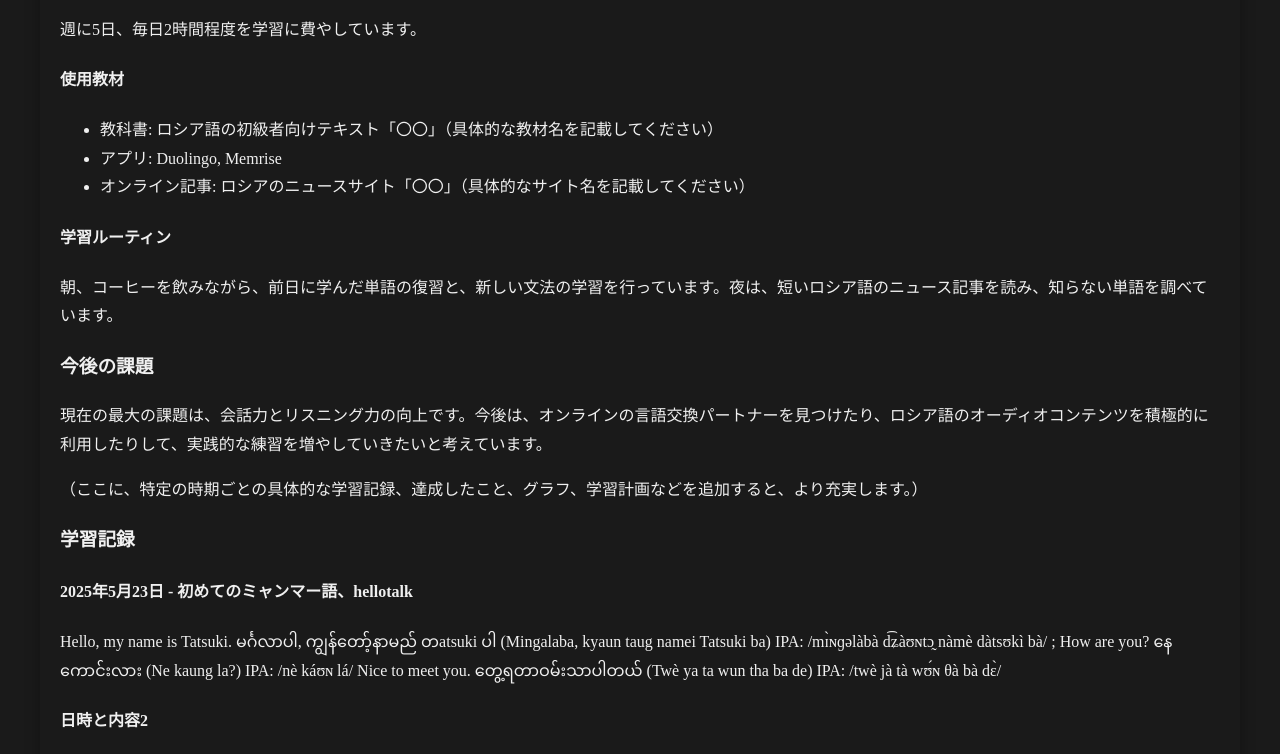
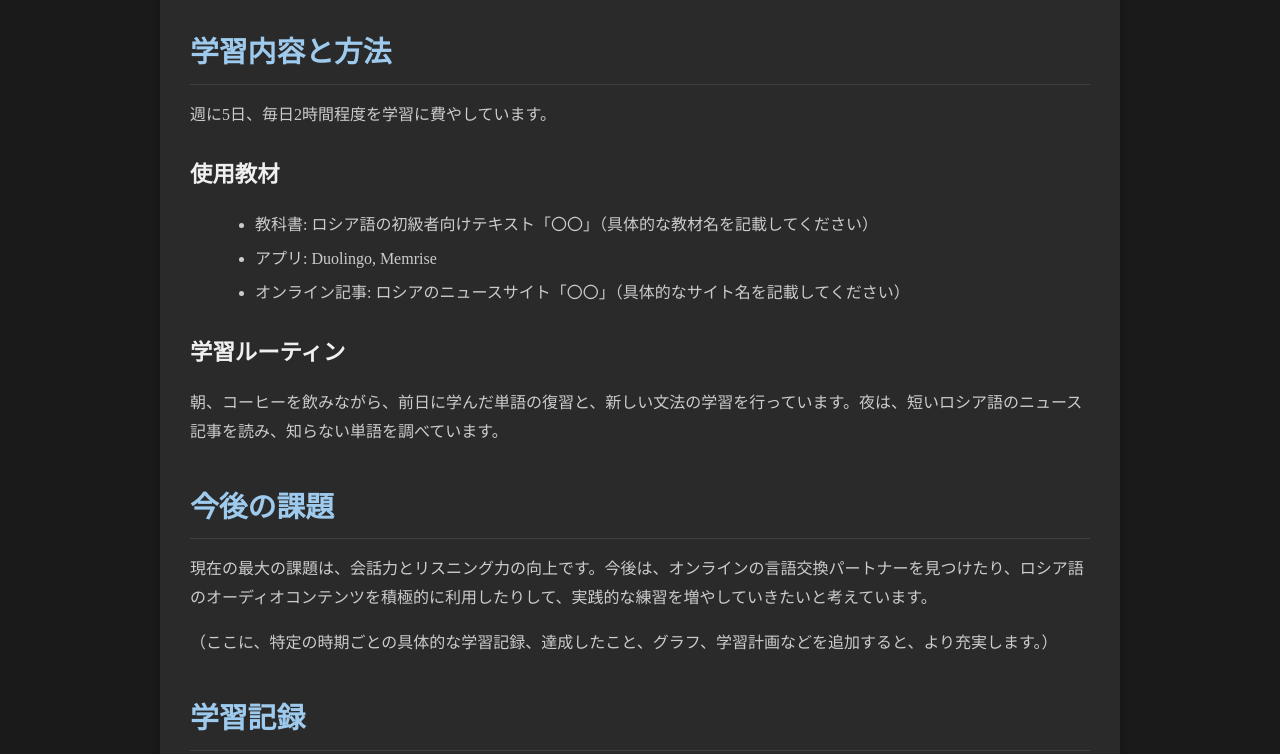
Before and after one commit to tatsuki32/my-personal-website, a plain HTML site: page language-logs/myanmar.html in a window 1280 px wide. Shown: the part 797-1551 px from the top of the page. Drawn offline with nearby package versions, Linux system fonts and the light colour scheme; a web font is replaced by a local one.

Commit message:
モバイル対応

```diff
--- a/style.css
+++ b/style.css
@@ -160,7 +160,7 @@ main {
 }
 
 /* キービジュアル (全画面) - 顔写真なし、テキストのみ */
-.hero-full-screen-text-only { /* クラス名を変更 */
+.hero-full-screen-text-only {
     position: relative;
     width: 100%;
     height: 100vh; /* 画面いっぱいの高さ */
@@ -170,9 +170,9 @@ main {
     align-items: center;
     text-align: center;
     color: #f0f0f0;
-    overflow: hidden; /* 子要素がはみ出さないように */
-    padding: 80px 20px 40px; /* ヘッダーの高さ分と下部の余白 */
-    box-sizing: border-box; /* パディングを含めて幅を計算 */
+    overflow: hidden;
+    padding: 80px 20px 40px;
+    box-sizing: border-box;
 }
 
 .hero-overlay {
@@ -182,7 +182,7 @@ main {
     width: 100%;
     height: 100%;
     background: rgba(0, 0, 0, 0.6); /* 暗いオーバーレイ */
-    backdrop-filter: blur(2px); /* 少しぼかす */
+    backdrop-filter: blur(2px);
     z-index: 1;
 }
 
@@ -517,7 +517,7 @@ footer {
 }
 
 
-/* その他ページ共通の要素（h2など） */
+/* その他のページ共通の要素（h2など） */
 main h2 {
     font-family: 'Noto Serif JP', serif;
     font-size: 2.5rem;
@@ -735,34 +735,23 @@ main h2 {
     gap: 20px; /* アイテム間の余白 */
 }
 
-/* --- 語学記録ページ（language-log.html）専用スタイル --- */
-/* ... (このセクションの他のスタイルはそのまま) ... */
-
 .language-grid li {
     background-color: #1a1a1a;
     border: 1px solid #4a4a4a;
     border-radius: 8px;
     overflow: hidden;
     box-shadow: 0 2px 5px rgba(0,0,0,0.2);
-    /* ホバー時のアニメーションの滑らかさを高めるため、backgroundもtransitionに追加 */
     transition: transform 0.3s ease, box-shadow 0.3s ease, background-color 0.3s ease, background-image 0.5s ease;
-
-    /* レインボーアニメーションの準備 */
-    background-size: 200% 200%; /* グラデーションのサイズを大きく設定 */
-    position: relative; /* 子要素の配置基準 */
-    z-index: 1; /* グラデーションが他の要素の上に表示されないように */
 }
 
 .language-grid li:hover {
     transform: translateY(-5px);
     box-shadow: 0 5px 15px rgba(0,0,0,0.4);
-    /* ここが変更点！ レインボーグラデーションの背景色とアニメーション */
     background-image: linear-gradient(120deg, #f093fb 0%, #f5576c 25%, #ffb62f 50%, #d8eb34 75%, #00c6fb 100%); /* レインボーグラデーション */
-    background-position: center center; /* 初期位置 */
+    background-position: center center;
     animation: rainbow-bg 2s ease-in-out infinite; /* アニメーション適用 */
 }
 
-/* レインボーアニメーションの定義 */
 @keyframes rainbow-bg {
     0% {
         background-position: 0% 50%;
@@ -774,8 +763,6 @@ main h2 {
         background-position: 0% 50%;
     }
 }
-
-/* ... (このセクションの他のスタイルはそのまま) ... */
 
 .lang-item {
     display: flex; /* Flexboxを使って縦並び */
@@ -849,16 +836,101 @@ main h2 {
         font-size: 0.85rem;
     }
 }
-/* 言語アイテムのスタイル（文字色の調整） */
-.lang-item .lang-jp,
-.lang-item .lang-native,
-.lang-item .lang-details {
-    transition: color 0.3s ease; /* ホバー時の文字色変化を滑らかに */
+/* --- 各言語学習記録詳細ページ（language-log-detail-section）専用スタイル --- */
+.language-log-detail-section {
+    max-width: 960px;
+    margin: 20px auto;
+    padding: 30px;
+    background-color: #2a2a2a; /* 背景色 */
+    box-shadow: 0 0 10px rgba(0,0,0,0.3);
+    border-radius: 8px;
+    color: #f0f0f0;
+    line-height: 1.8;
 }
 
-.language-grid li:hover .lang-item .lang-jp,
-.language-grid li:hover .lang-item .lang-native,
-.language-grid li:hover .lang-item .lang-details {
-    color: #fff; /* ホバー時に文字色を白に統一（グラデーションに埋もれないよう） */
-    text-shadow: 0 0 5px rgba(0,0,0,0.5); /* 文字に軽い影をつけて読みやすく */
+.language-log-detail-section h2 {
+    font-family: 'Noto Serif JP', serif;
+    font-size: 2.5rem;
+    text-align: center;
+    margin-bottom: 30px;
+    color: #9ecaed;
+    border-bottom: 1px solid rgba(158, 202, 237, 0.3);
+    padding-bottom: 15px;
 }
+
+.language-log-detail-section h3 {
+    font-family: 'Noto Serif JP', serif;
+    font-size: 1.8rem;
+    color: #9ecaed;
+    margin-top: 35px;
+    margin-bottom: 15px;
+    border-bottom: 1px solid rgba(255,255,255,0.1);
+    padding-bottom: 5px;
+}
+
+.language-log-detail-section h4 {
+    font-family: 'Noto Serif JP', serif;
+    font-size: 1.4rem;
+    color: #f0f0f0;
+    margin-top: 25px;
+    margin-bottom: 10px;
+}
+
+.language-log-detail-section p {
+    margin-bottom: 1em;
+    color: #ccc;
+}
+
+.language-log-detail-section ul {
+    list-style: disc; /* リストのマーク */
+    margin-left: 25px;
+    margin-bottom: 1em;
+    color: #ccc;
+}
+
+.language-log-detail-section ul li {
+    margin-bottom: 5px;
+}
+
+/* 学習記録の個別エントリのスタイル */
+.log-entries {
+    margin-top: 40px;
+    border-top: 1px solid rgba(255,255,255,0.1);
+    padding-top: 30px;
+}
+
+.log-entry {
+    background-color: #1a1a1a;
+    border: 1px solid #4a4a4a;
+    border-radius: 8px;
+    padding: 20px;
+    margin-bottom: 20px;
+    box-shadow: 0 2px 5px rgba(0,0,0,0.2);
+}
+
+.log-entry h4 {
+    color: #9ecaed;
+    font-size: 1.3rem;
+    margin-top: 0;
+    margin-bottom: 10px;
+    border-bottom: none; /* 個別エントリの見出しには下線なし */
+    padding-bottom: 0;
+}
+
+.log-entry p {
+    margin-bottom: 0;
+    color: #ccc;
+}
+
+/* モバイル対応 */
+@media (max-width: 768px) {
+    .language-log-detail-section {
+        padding: 20px;
+    }
+    .language-log-detail-section h2 {
+        font-size: 2rem;
+    }
+    .language-log-detail-section h3 {
+        font-size: 1.5rem;
+    }
+}
```
Also changed, not shown: 1 other file.
